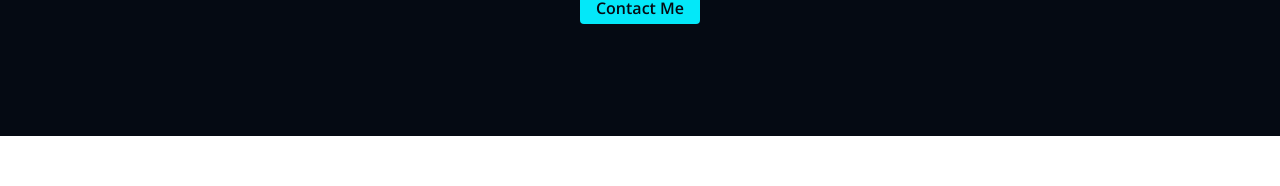
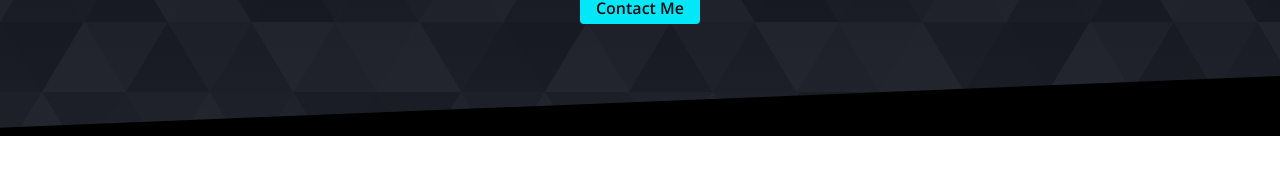
Before and after one commit to WonJun-Yeo/Portfolio, a React (Create React App) app: page / in a window 1280 px wide. Shown: the part 537-723 px from the top of the page. Built offline with nearby package versions, Linux system fonts and the light colour scheme.

Commit message:
add home bgc styles

```diff
--- a/src/components/main/Home.jsx
+++ b/src/components/main/Home.jsx
@@ -18,6 +18,11 @@ const Home = () => {
           <p className={'home_description'}>Hello나는 무슨 소프트웨어 엔지니어 입니다.</p>
           <a href="#footer" className={'home_contact'}>Contact Me</a>
         </div>
+        <div className="home-divider">
+          <svg data-name="Layer 1" xmlns="http://www.w3.org/2000/svg" viewBox="0 0 1200 120" preserveAspectRatio="none">
+            <path d="M1200 120L0 16.48 0 0 1200 0 1200 120z" className="shape-fill"></path>
+          </svg>
+        </div>
       </section>
   );
 };
--- a/src/styles/main/home.css
+++ b/src/styles/main/home.css
@@ -1,8 +1,12 @@
 #home {
+  position: relative;
   background-color: var(--color-primary);
+  background: var(--home-gradient);
+  background-image: var(--home-svg);
+  background-attachment: fixed;
+  background-size: cover;
   color: var(--color-text);
-  padding: 5rem 1rem;
-  padding-top: 7rem;
+  padding: 7rem 1rem 5rem 1rem;
   text-align: center;
 }
 
@@ -43,6 +47,28 @@
   outline: 2px solid var(--color-accent);
 }
 
+.home-divider {
+  position: absolute;
+  bottom: 0;
+  left: 0;
+  width: 100%;
+  overflow: hidden;
+  line-height: 0;
+  transform: rotate(180deg);
+}
+
+.home-divider svg {
+  position: relative;
+  display: block;
+  width: calc(100% + 1.3px);
+  height: 60px;
+  transform: rotateY(180deg);
+}
+
+.chome-divider .shape-fill {
+  fill: #B86F6F;
+}
+
 @media screen and (max-width: 768px) {
   #home {
     padding-bottom: 3rem;
```
Also changed, not shown: src/styles/init.css (+4 -0 lines).
